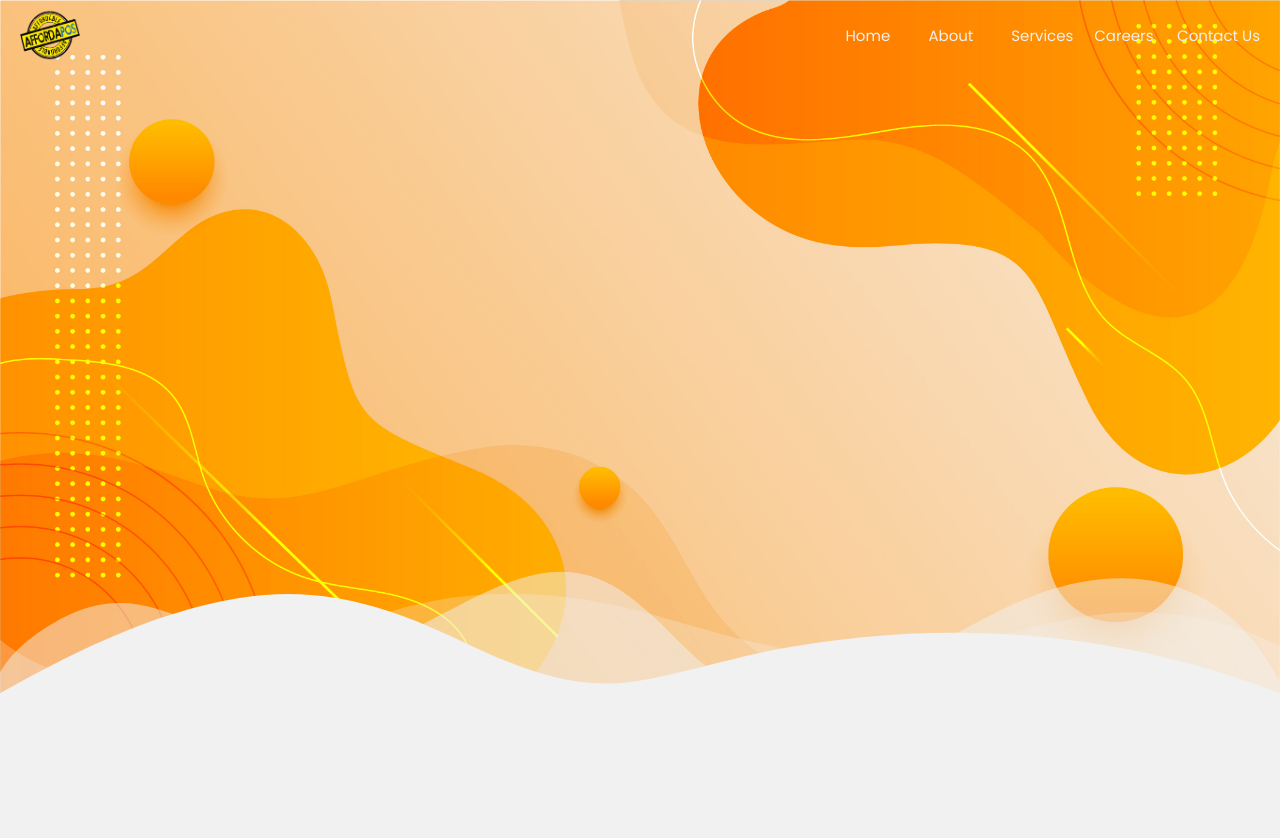
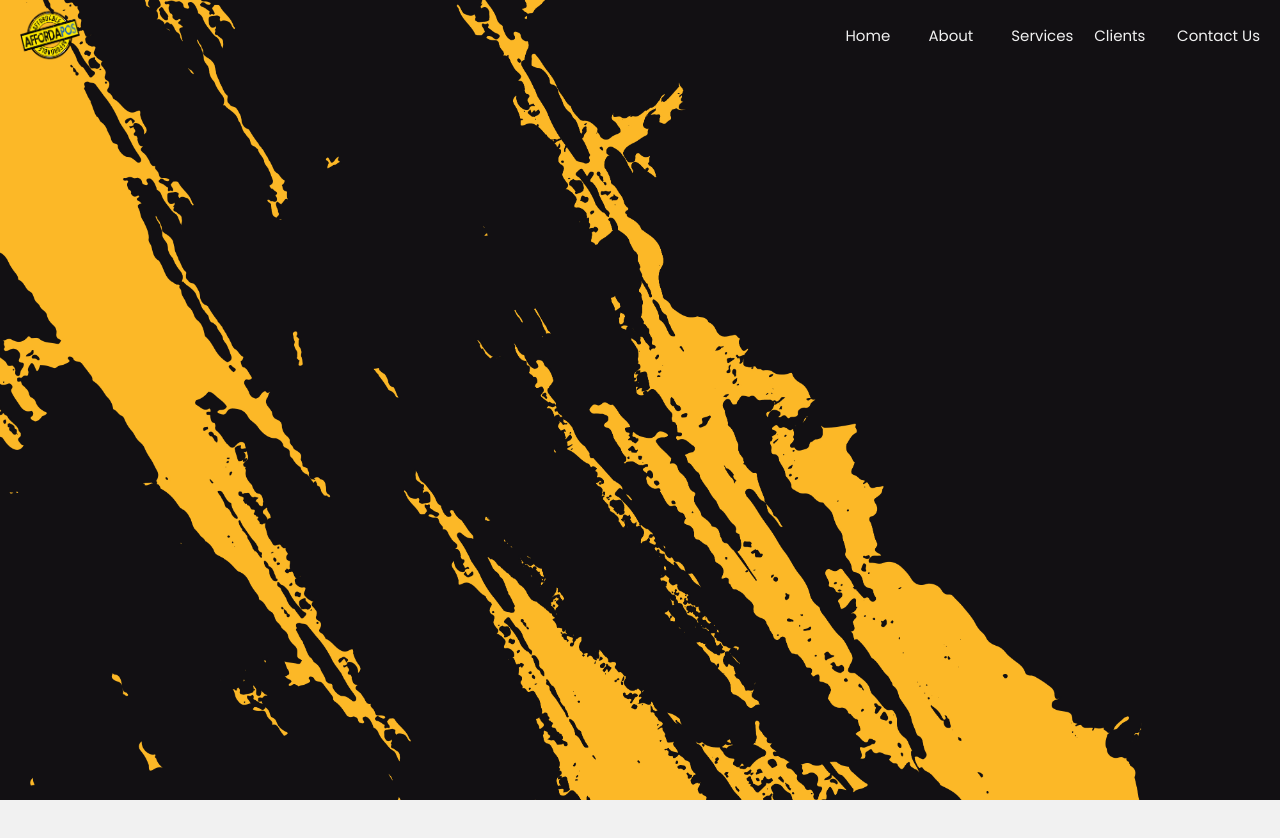
Before and after one commit to rnZolo/affordaPOS, a plain HTML site: page index.html in a window 1280 px wide. Drawn offline with nearby package versions, Linux system fonts and the light colour scheme.

Commit message:
Add files via upload

```diff
--- a/index.html
+++ b/index.html
@@ -26,7 +26,7 @@
                     <li class="nav-item"><a id="a" href="#">Home</a></li>
                     <li class="nav-item"><a id="a" href="#">About</a></li>
                     <li class="nav-item"><a id="a" href="#">Services</a></li>
-                    <li class="nav-item"><a id="a" href="#">Careers</a></li>
+                    <li class="nav-item"><a id="a" href="#">Clients</a></li>
                     <li class="nav-item"><a id="a" href="#">Contact Us</a></li>
                 </ul>
             </nav>
@@ -35,7 +35,7 @@
     <!-- sections -->
         <section class="headline">
             <div class="custom-shape-divider-bottom-1675854955">
-                <svg data-name="Layer 1" xmlns="http://www.w3.org/2000/svg" viewBox="0 0 1200 120" preserveAspectRatio="none">
+                <!-- <svg data-name="Layer 1" xmlns="http://www.w3.org/2000/svg" viewBox="0 0 1200 120" preserveAspectRatio="none">
                     <path
                         d="M0,0V46.29c47.79,22.2,103.59,32.17,158,28,70.36-5.37,136.33-33.31,206.8-37.5C438.64,32.43,512.34,53.67,583,72.05c69.27,18,138.3,24.88,209.4,13.08,36.15-6,69.85-17.84,104.45-29.34C989.49,25,1113-14.29,1200,52.47V0Z"
                         opacity=".25" class="shape-fill"></path>
@@ -45,7 +45,7 @@
                     <path
                         d="M0,0V5.63C149.93,59,314.09,71.32,475.83,42.57c43-7.64,84.23-20.12,127.61-26.46,59-8.63,112.48,12.24,165.56,35.4C827.93,77.22,886,95.24,951.2,90c86.53-7,172.46-45.71,248.8-84.81V0Z"
                         class="shape-fill"></path>
-                </svg>
+                </svg> -->
             </div>
         </section>
         <section class="contact-us">
--- a/styles/index.css
+++ b/styles/index.css
@@ -5,12 +5,18 @@
   font-family: "Poppins", sans-serif;
 }
 
-/* HEADINGS */
+body::-webkit-scrollbar {
+  display: none;
+}
 
 body{
   background-color: #F1F1F1;
+  -ms-overflow-style: none;  /* IE and Edge */
+  scrollbar-width: none;  /* Firefox */
 }
 
+
+/* HEADINGS */
 h1, p {
   color: #fff;
   text-align: center;
@@ -82,20 +88,22 @@ h2 {
 }
 
 .nav-item a:hover {
-  color: #3498db;
+  color: #FDB827;
 }
 
 /* SECTIONS */
 
 .headline {
   width: 100%;
-  height: 700px;
-  background-image: url("../resources/headline-bg.jpg");
+  height: 100vh;
+  background-image: url("../resources/headline-bg3.jpg");
+  background-position: center;
   background-size: cover;
   display: flex;
   flex-direction: column;
   justify-content: center;
   position: relative;
+  overflow-x: hidden;
 }
 
 .custom-shape-divider-bottom-1675854955 {
```
Also changed, not shown: resources/headline-bg2.jpg (added), resources/headline-bg3.jpg (added).
